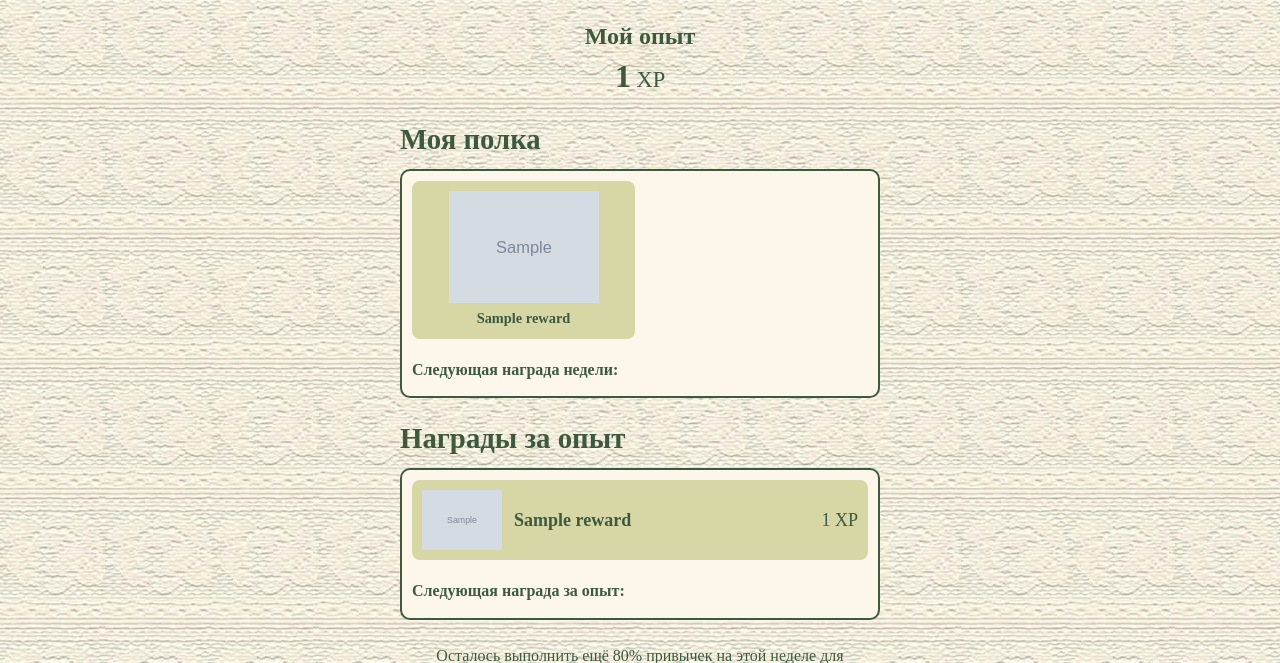
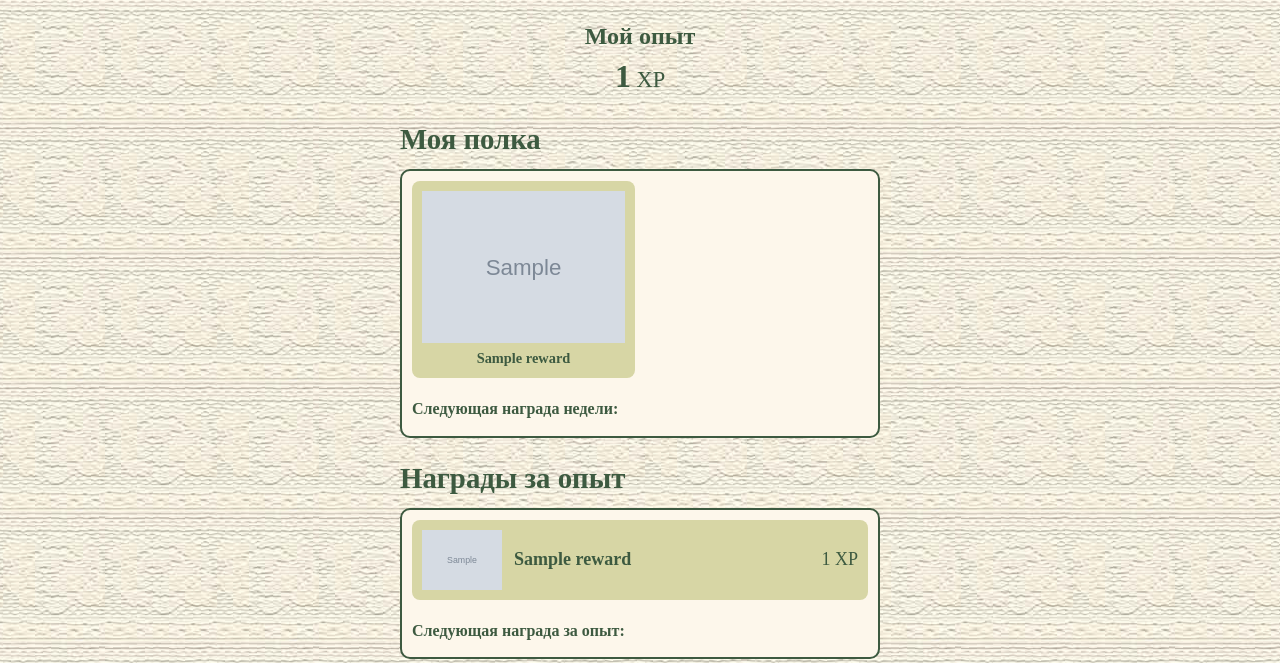
Before and after one commit to iloush-web/course_work_CozyHabits, a Flask app: page /rewards in a window 1280 px wide. Shown: the part 25-688 px from the top of the page. Run offline with Flask 3, Linux system fonts and the light colour scheme; a user stored in the database is signed in; tables that the repository leaves empty hold one stand-in row (values such as "Sample post"); grey boxes marked "Sample" are stand-in pictures; some web fonts are replaced.

Commit message:
новые картинки наград

```diff
--- a/app/static/css/rewards.css
+++ b/app/static/css/rewards.css
@@ -63,7 +63,7 @@
 }
 
 .shelf-item-icon {
-    width: 150px;
+    width: 100%;
 }
 
 .shelf-item-title {
```
Also changed, not shown: app/static/images/rewards/exp_100.png, app/static/images/rewards/exp_1000.png (added), app/static/images/rewards/exp_250.png, app/static/images/rewards/exp_50.png, app/static/images/rewards/exp_500.png, app/static/images/rewards/old/exp_100.png (added), app/static/images/rewards/old/exp_250.png (added), app/static/images/rewards/old/exp_50.png (added), app/static/images/rewards/old/exp_500.png (added).
